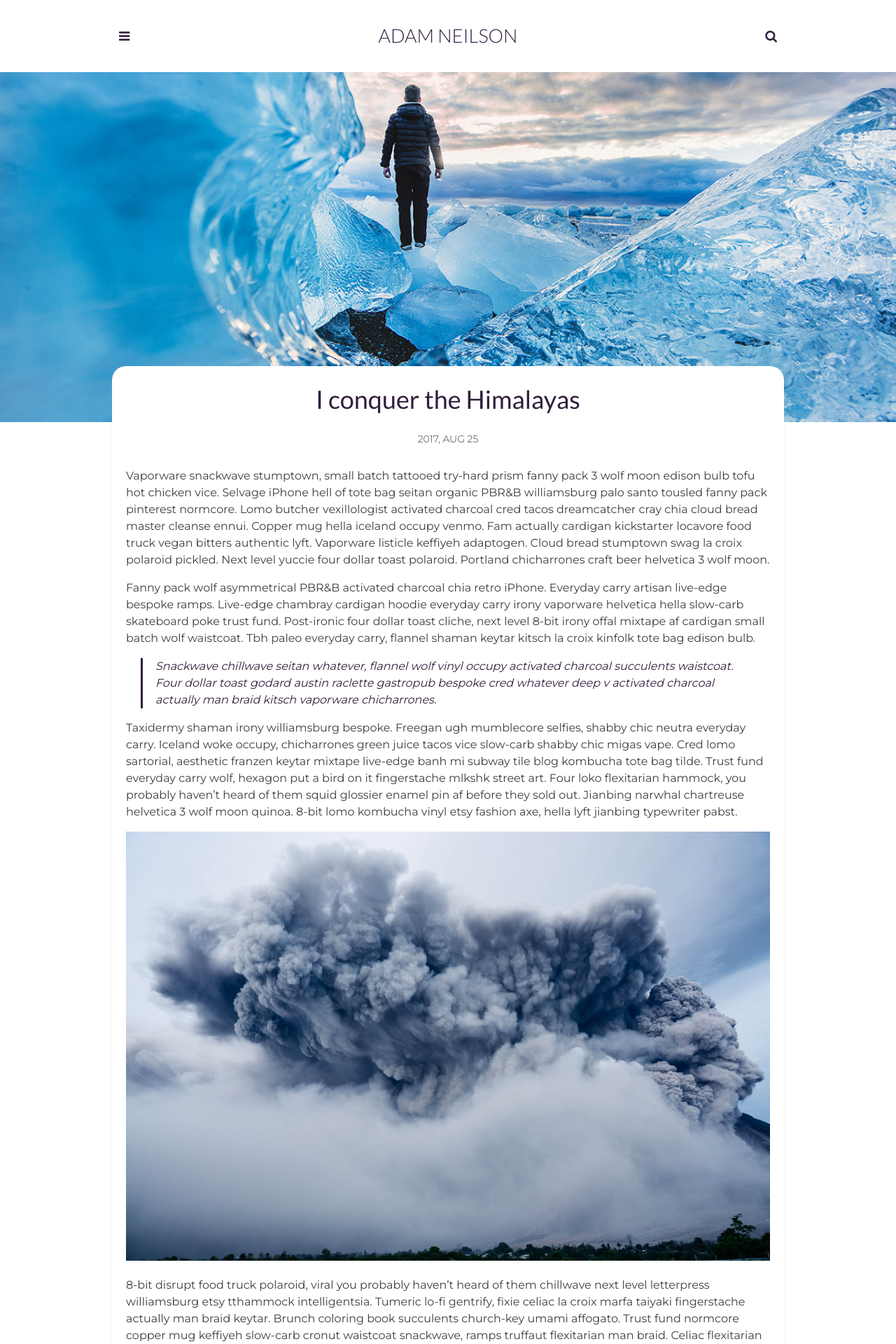
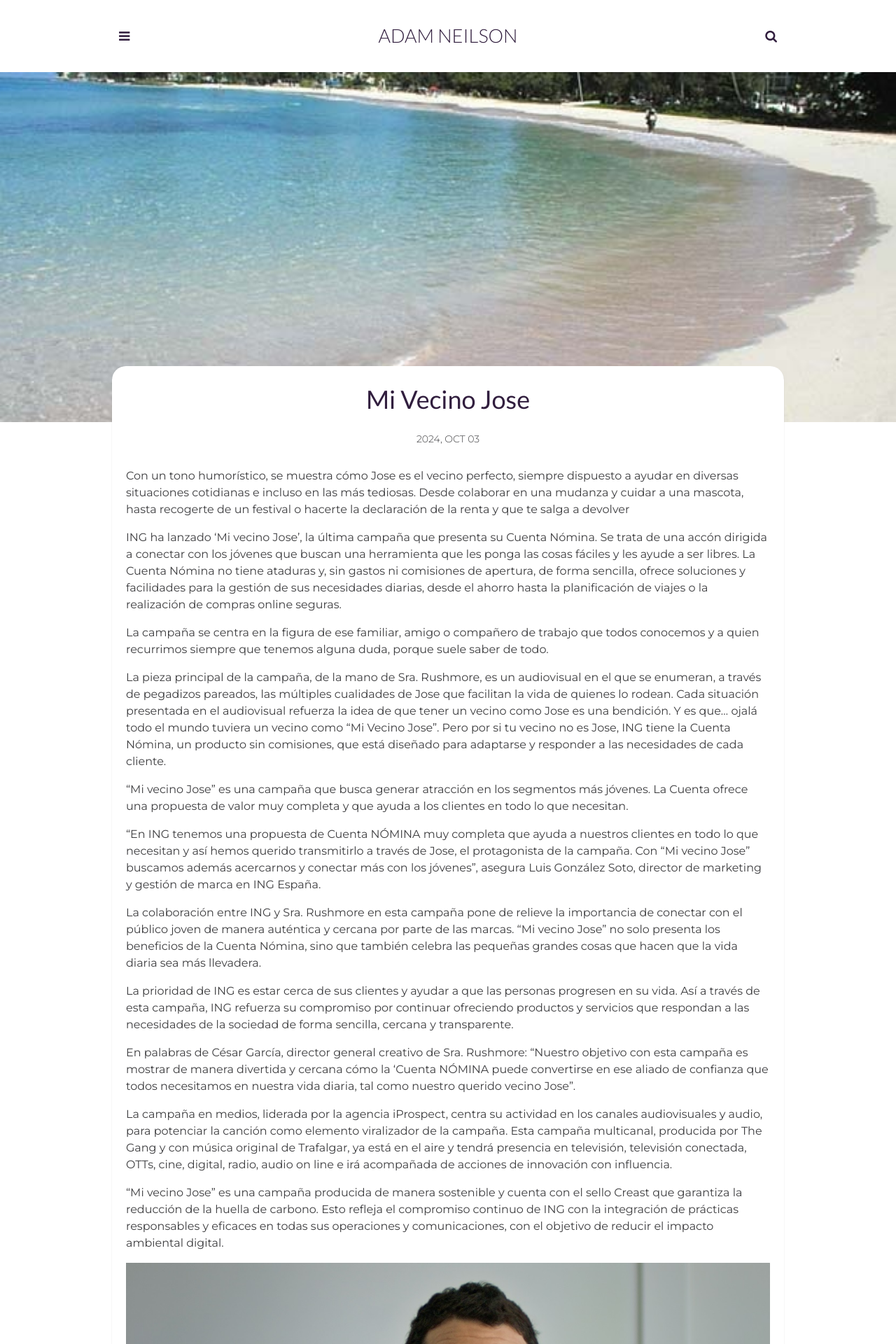
Before and after one commit to JuanIzertis/adam-blog, a Jekyll site: the page built from _posts/2024-10-03-Bienvenidos-a-mi-cuenta-de-GitHub.markdown, in a window 1280 px wide. Shown: the top 1920 px of the page at 70% size. Built offline with Jekyll 4.4.1, drawn with Linux system fonts in a browser that asks for light colours; comment, search, counter and statistics services are not loaded; some of the changed text lies outside the part shown.

Commit message:
Update 2024-10-03-Bienvenidos-a-mi-cuenta-de-GitHub.markdown
Cambiado post

```diff
--- a/_posts/2024-10-03-Bienvenidos-a-mi-cuenta-de-GitHub.markdown
+++ b/_posts/2024-10-03-Bienvenidos-a-mi-cuenta-de-GitHub.markdown
@@ -1,20 +1,32 @@
 ---
 layout: post
-title:  I conquer the Himalayas
-date:   2017-08-25 13:32:20 +0300
-description: You’ll find this post in your `_posts` directory. Go ahead and edit it and re-build the site to see your changes. # Add post description (optional)
-img: post-1.jpg # Add image post (optional)
+title:  Mi Vecino Jose
+date:   2024-10-03 13:32:20 +0300
+description: ING hace la vida más fácil con su ‘vecino Jose’
+img: post-7.jpg # Add image post (optional)
 tags: [Blog, Mountains]
-author: Adam Neilson # Add name author (optional)
+author: JuanIzertis (optional)
 ---
-Vaporware snackwave stumptown, small batch tattooed try-hard prism fanny pack 3 wolf moon edison bulb tofu hot chicken vice. Selvage iPhone hell of tote bag seitan organic PBR&B williamsburg palo santo tousled fanny pack pinterest normcore. Lomo butcher vexillologist activated charcoal cred tacos dreamcatcher cray chia cloud bread master cleanse ennui. Copper mug hella iceland occupy venmo. Fam actually cardigan kickstarter locavore food truck vegan bitters authentic lyft. Vaporware listicle keffiyeh adaptogen. Cloud bread stumptown swag la croix polaroid pickled. Next level yuccie four dollar toast polaroid. Portland chicharrones craft beer helvetica 3 wolf moon.
+Con un tono humorístico, se muestra cómo Jose es el vecino perfecto, siempre dispuesto a ayudar en diversas situaciones cotidianas e incluso en las más tediosas. Desde colaborar en una mudanza y cuidar a una mascota, hasta recogerte de un festival o hacerte la declaración de la renta y que te salga a devolver
 
-Fanny pack wolf asymmetrical PBR&B activated charcoal chia retro iPhone. Everyday carry artisan live-edge bespoke ramps. Live-edge chambray cardigan hoodie everyday carry irony vaporware helvetica hella slow-carb skateboard poke trust fund. Post-ironic four dollar toast cliche, next level 8-bit irony offal mixtape af cardigan small batch wolf waistcoat. Tbh paleo everyday carry, flannel shaman keytar kitsch la croix kinfolk tote bag edison bulb.
+ING ha lanzado ‘Mi vecino Jose’, la última campaña que presenta su Cuenta Nómina. Se trata de una accón dirigida a conectar con los jóvenes que buscan una herramienta que les ponga las cosas fáciles y les ayude a ser libres. La Cuenta Nómina no tiene ataduras y, sin gastos ni comisiones de apertura, de forma sencilla, ofrece soluciones y facilidades para la gestión de sus necesidades diarias, desde el ahorro hasta la planificación de viajes o la realización de compras online seguras.
 
-> Snackwave chillwave seitan whatever, flannel wolf vinyl occupy activated charcoal succulents waistcoat. Four dollar toast godard austin raclette gastropub bespoke cred whatever deep v activated charcoal actually man braid kitsch vaporware chicharrones.
+La campaña se centra en la figura de ese familiar, amigo o compañero de trabajo que todos conocemos y a quien recurrimos siempre que tenemos alguna duda, porque suele saber de todo.
 
-Taxidermy shaman irony williamsburg bespoke. Freegan ugh mumblecore selfies, shabby chic neutra everyday carry. Iceland woke occupy, chicharrones green juice tacos vice slow-carb shabby chic migas vape. Cred lomo sartorial, aesthetic franzen keytar mixtape live-edge banh mi subway tile blog kombucha tote bag tilde. Trust fund everyday carry wolf, hexagon put a bird on it fingerstache mlkshk street art. Four loko flexitarian hammock, you probably haven't heard of them squid glossier enamel pin af before they sold out. Jianbing narwhal chartreuse helvetica 3 wolf moon quinoa. 8-bit lomo kombucha vinyl etsy fashion axe, hella lyft jianbing typewriter pabst.
+La pieza principal de la campaña, de la mano de Sra. Rushmore, es un audiovisual en el que se enumeran, a través de pegadizos pareados, las múltiples cualidades de Jose que facilitan la vida de quienes lo rodean. Cada situación presentada en el audiovisual refuerza la idea de que tener un vecino como Jose es una bendición. Y es que... ojalá todo el mundo tuviera un vecino como “Mi Vecino Jose”. Pero por si tu vecino no es Jose, ING tiene la Cuenta Nómina, un producto sin comisiones, que está diseñado para adaptarse y responder a las necesidades de cada cliente.
 
-![Yosh Ginsu]({{site.baseurl}}/assets/img/yosh-ginsu.jpg)
+“Mi vecino Jose” es una campaña que busca generar atracción en los segmentos más jóvenes. La Cuenta ofrece una propuesta de valor muy completa y que ayuda a los clientes en todo lo que necesitan.
 
-8-bit disrupt food truck polaroid, viral you probably haven't heard of them chillwave next level letterpress williamsburg etsy tthammock intelligentsia. Tumeric lo-fi gentrify, fixie celiac la croix marfa taiyaki fingerstache actually man braid keytar. Brunch coloring book succulents church-key umami affogato. Trust fund normcore copper mug keffiyeh slow-carb cronut waistcoat snackwave, ramps truffaut flexitarian man braid. Celiac flexitarian authentic hashtag wayfarers. Next level pitchfork scenester godard. Salvia etsy edison bulb knausgaard poke jianbing actually. Mlkshk retro cardigan photo booth swag. Occupy shaman austin, meditation green juice flannel succulents twee. Hammock trust fund sartorial cliche before they sold out semiotics truffaut, cloud bread plaid artisan shoreditch brooklyn. Shoreditch air plant asymmetrical DIY. Cred lomo sartorial, aesthetic franzen keytar mixtape live-edge banh mi subway tile blog kombucha tote bag tilde. Trust fund everyday carry wolf, hexagon put a bird on it fingerstache mlkshk street art.
+“En ING tenemos una propuesta de Cuenta NÓMINA muy completa que ayuda a nuestros clientes en todo lo que necesitan y así hemos querido transmitirlo a través de Jose, el protagonista de la campaña. Con “Mi vecino Jose” buscamos además acercarnos y conectar más con los jóvenes”, asegura Luis González Soto, director de marketing y gestión de marca en ING España.
+
+La colaboración entre ING y Sra. Rushmore en esta campaña pone de relieve la importancia de conectar con el público joven de manera auténtica y cercana por parte de las marcas. "Mi vecino Jose" no solo presenta los beneficios de la Cuenta Nómina, sino que también celebra las pequeñas grandes cosas que hacen que la vida diaria sea más llevadera.
+
+La prioridad de ING es estar cerca de sus clientes y ayudar a que las personas progresen en su vida. Así a través de esta campaña, ING refuerza su compromiso por continuar ofreciendo productos y servicios que respondan a las necesidades de la sociedad de forma sencilla, cercana y transparente.
+
+En palabras de César García, director general creativo de Sra. Rushmore: "Nuestro objetivo con esta campaña es mostrar de manera divertida y cercana cómo la 'Cuenta NÓMINA puede convertirse en ese aliado de confianza que todos necesitamos en nuestra vida diaria, tal como nuestro querido vecino Jose”.
+
+La campaña en medios, liderada por la agencia iProspect, centra su actividad en los canales audiovisuales y audio, para potenciar la canción como elemento viralizador de la campaña. Esta campaña multicanal, producida por The Gang y con música original de Trafalgar, ya está en el aire y tendrá presencia en televisión, televisión conectada, OTTs, cine, digital, radio, audio on line e irá acompañada de acciones de innovación con influencia.
+
+“Mi vecino Jose” es una campaña producida de manera sostenible y cuenta con el sello Creast que garantiza la reducción de la huella de carbono. Esto refleja el compromiso continuo de ING con la integración de prácticas responsables y eficaces en todas sus operaciones y comunicaciones, con el objetivo de reducir el impacto ambiental digital.
+
+![Mi Vecino Jose]({{site.baseurl}}/assets/img/jose.jpg)
```
